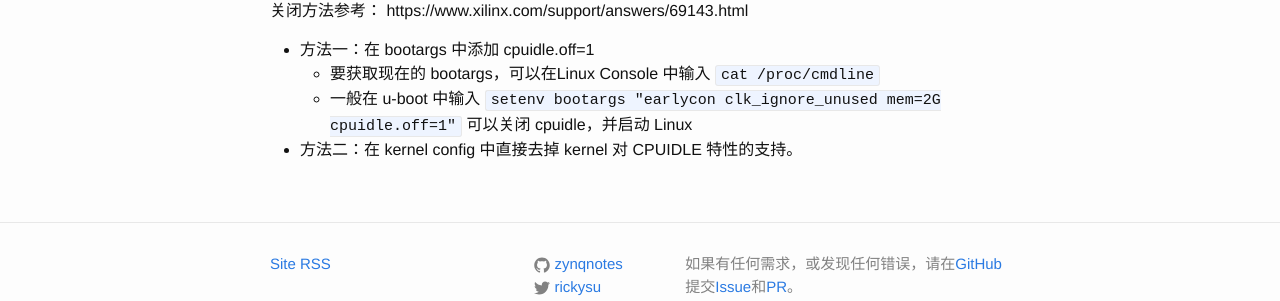
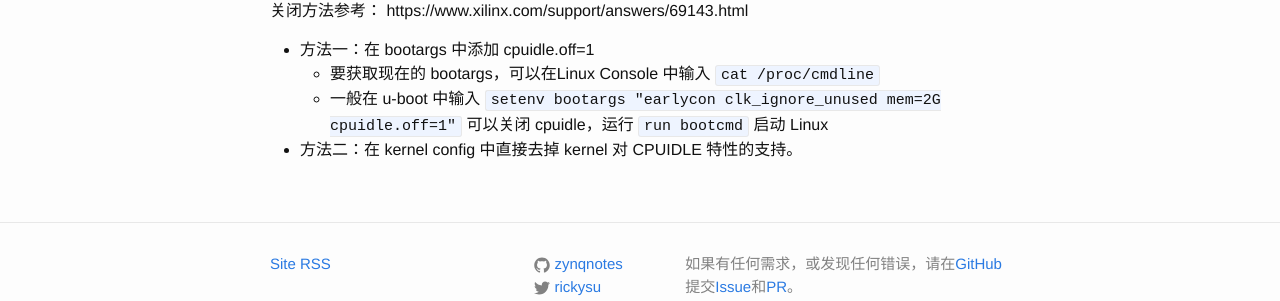
Before and after one commit to zynqnotes/zynqnotes.github.io, a Jekyll site: the page built from _posts/2017-09-14-mpsoc-debug-suggestions.md, in a window 1280 px wide. Shown: the part 1882-2183 px from the top of the page. Built offline with Jekyll 4.4.1, drawn with Linux system fonts in a browser that asks for light colours.

Commit message:
add instruction of boot linux

```diff
--- a/_posts/2017-09-14-mpsoc-debug-suggestions.md
+++ b/_posts/2017-09-14-mpsoc-debug-suggestions.md
@@ -69,5 +69,5 @@ CPUIDLE 特性可以将没有处在运行状态的 Core 设置成 WFE (Wait for
 
 - 方法一：在 bootargs 中添加 cpuidle.off=1
     - 要获取现在的 bootargs，可以在Linux Console 中输入 `cat /proc/cmdline`
-    - 一般在 u-boot 中输入 `setenv bootargs "earlycon clk_ignore_unused mem=2G cpuidle.off=1"` 可以关闭 cpuidle，并启动 Linux
+    - 一般在 u-boot 中输入 `setenv bootargs "earlycon clk_ignore_unused mem=2G cpuidle.off=1"` 可以关闭 cpuidle，运行 `run bootcmd` 启动 Linux
 - 方法二：在 kernel config 中直接去掉 kernel 对 CPUIDLE 特性的支持。
```
